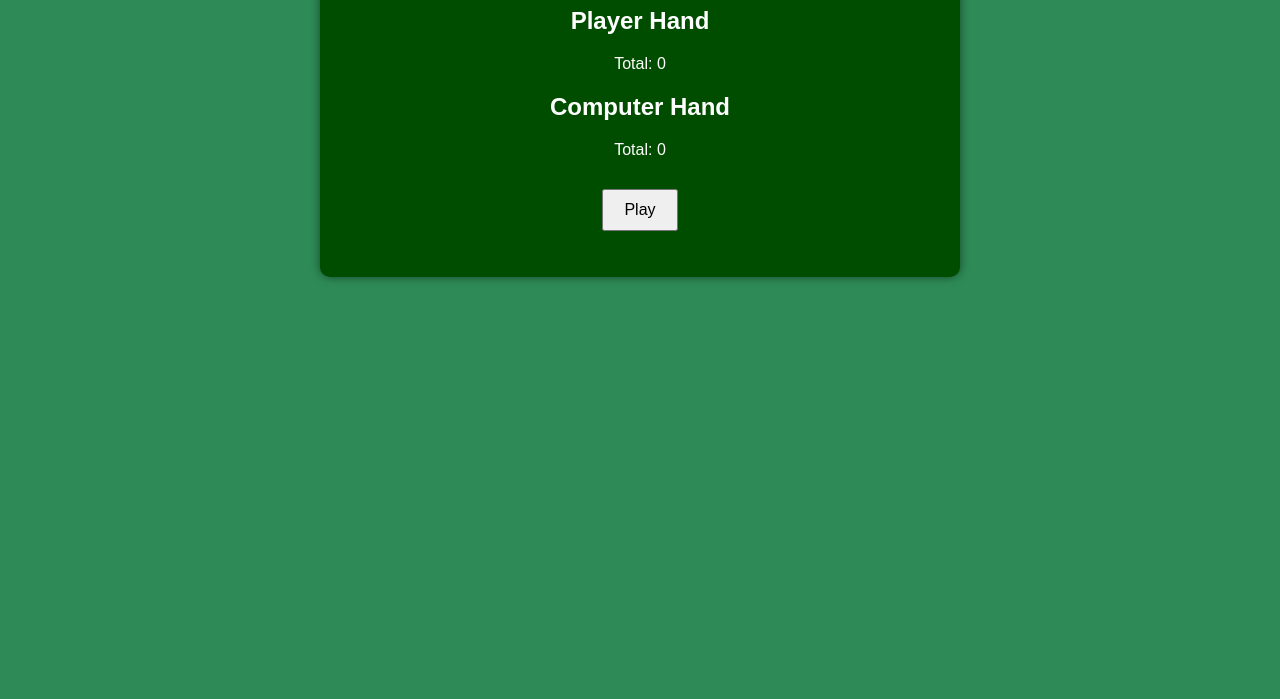
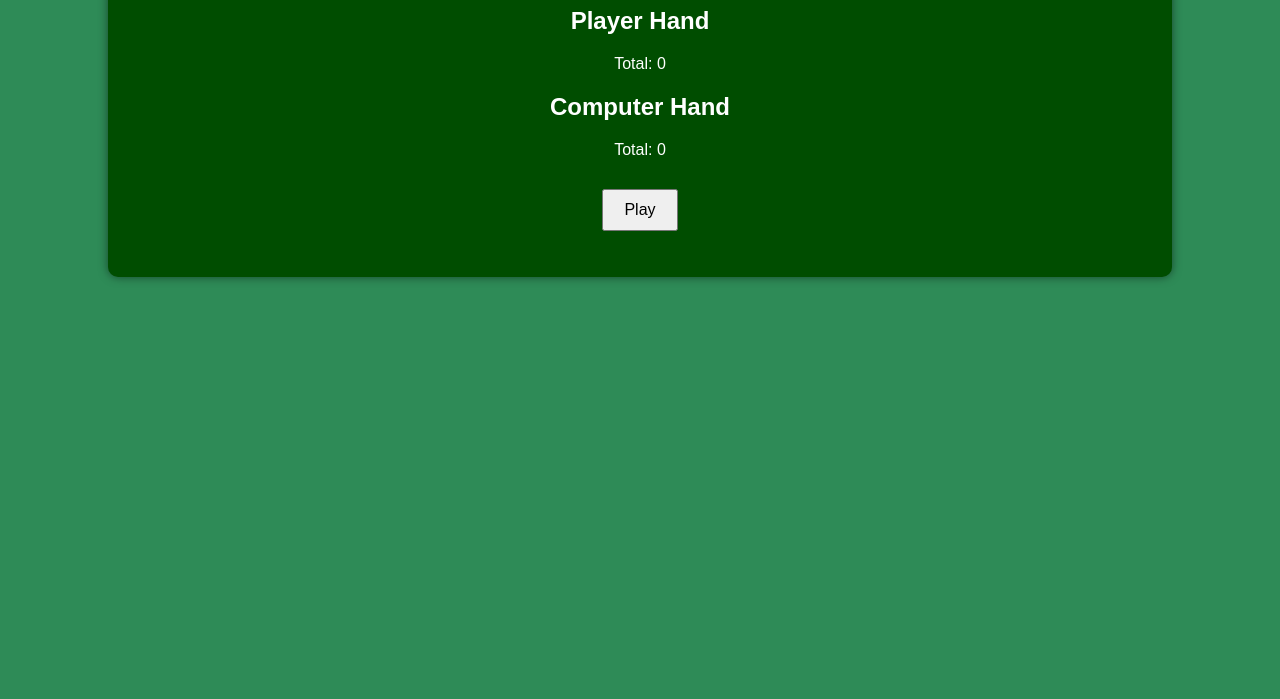
Before and after one commit to kbdunn07/BlackJackTest, a plain HTML site: page index.html in a window 1280 px wide. Shown: the part 101-800 px from the top of the page. Drawn offline with Linux system fonts and the light colour scheme.

Commit message:
changing to view width 80%

```diff
--- a/style.css
+++ b/style.css
@@ -6,7 +6,7 @@ body {
 }
 
 .container {
-    max-width: 600px;
+    max-width: 80vw;
     margin: 0 auto;
     padding: 20px;
     background-color: #004d00;
```
